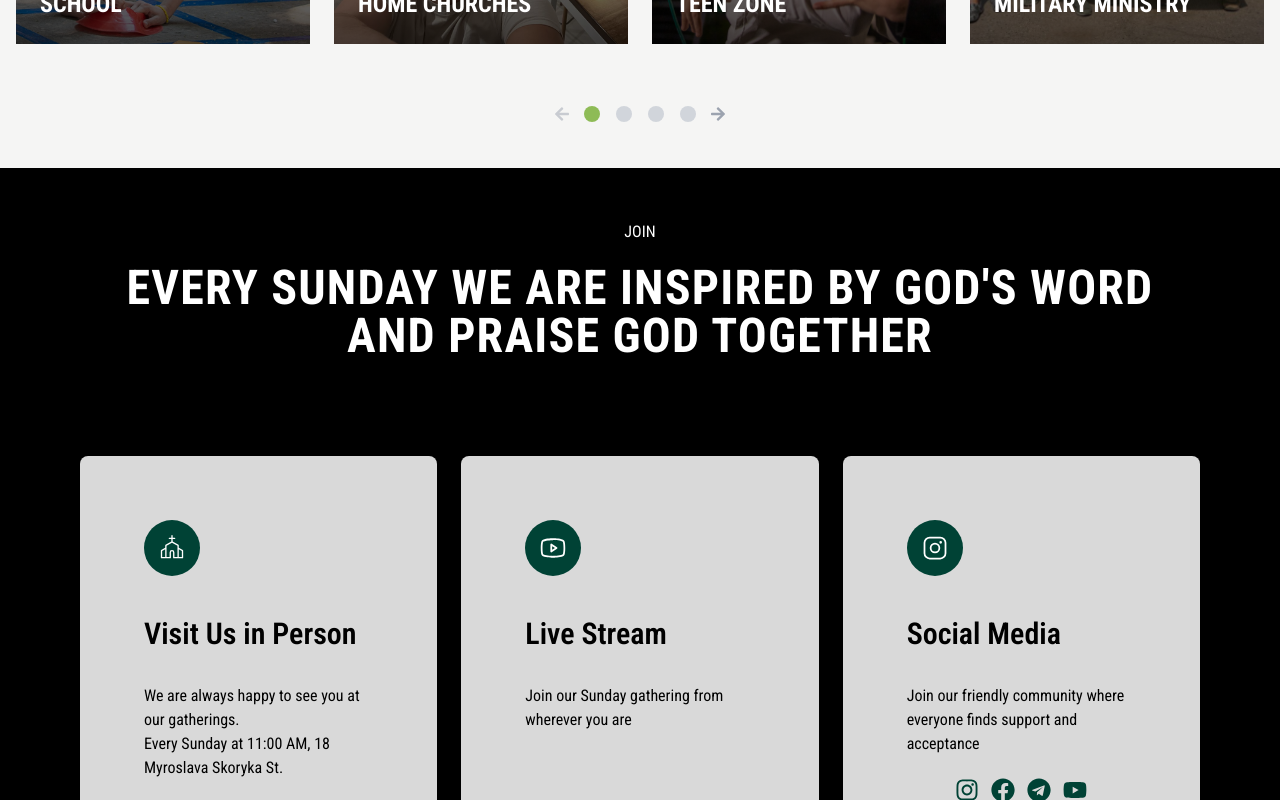
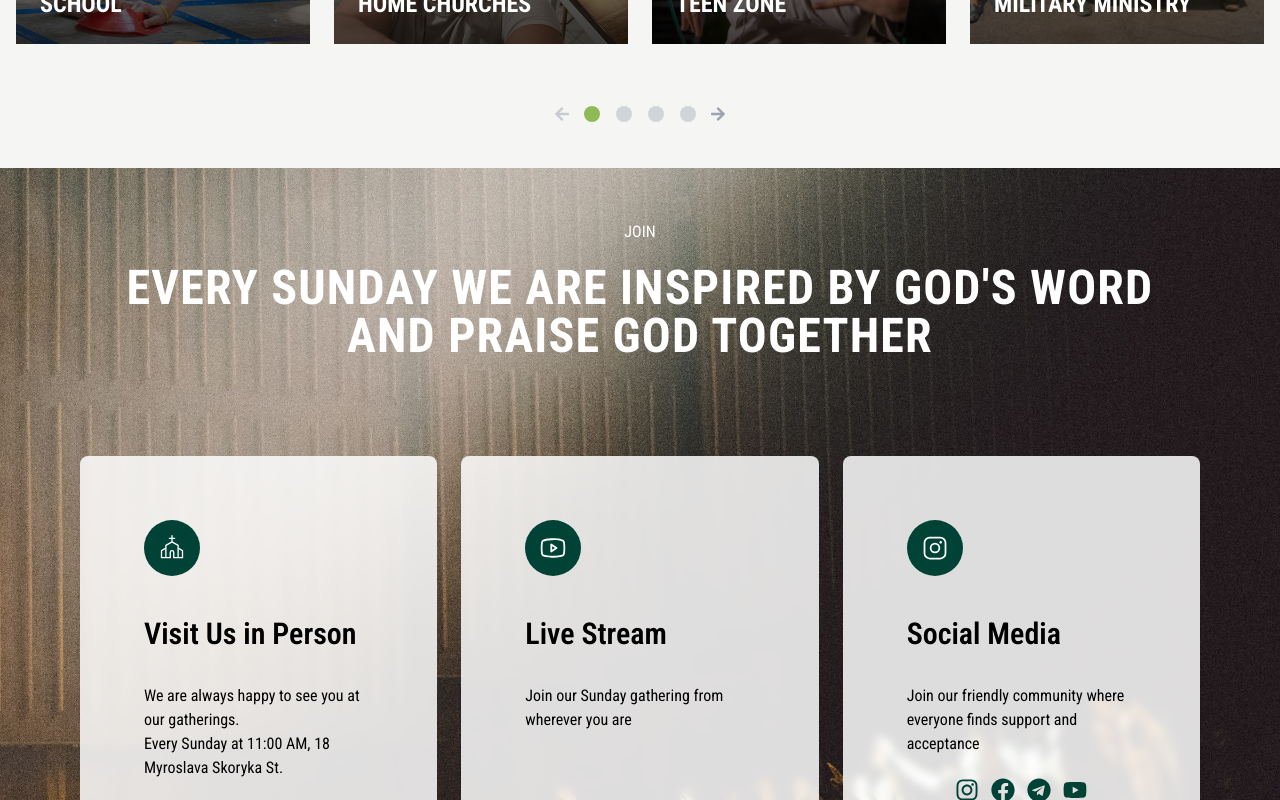
Before and after one commit to media-newhope/newhope.uz.ua, a Next.js app: page /en in a window 1280 px wide. Shown: the part 2000-2800 px from the top of the page. Built offline with nearby package versions, Linux system fonts and the light colour scheme.

Commit message:
adjustments

```diff
--- a/app/sections/about/About.section.tsx
+++ b/app/sections/about/About.section.tsx
@@ -23,7 +23,7 @@ export function AboutSection(props: PageSectionProps) {
           </Button>
         </div>
 
-        <div className="relative h-[400px] w-full rounded-lg overflow-hidden">
+        <div className="relative h-[200px] bg-center bg-cover md:h-[400px] w-full rounded-lg overflow-hidden">
           <img
             src="/images/about.jpg"
             alt="Church Community"
--- a/app/sections/gospel/GospelWidget.tsx
+++ b/app/sections/gospel/GospelWidget.tsx
@@ -118,7 +118,7 @@ export function GospelWidget({ lang }: { lang: LANGUAGE }) {
         tileContent={
           !!selectedIndex ? gospelItems[selectedIndex].details : undefined
         }
-        className="mr-6"
+        className="mb-6 md:mr-6 md:mb-0"
       />
 
       <div className="md:col-span-2 grid grid-cols-1 md:grid-cols-2 gap-6">
--- a/app/sections/hero/Hero.section.tsx
+++ b/app/sections/hero/Hero.section.tsx
@@ -11,7 +11,7 @@ export function HeroSection({ lang }: PageSectionProps) {
       <div
         className="absolute inset-0 z-0"
         style={{
-          backgroundImage: `url(/hero-background.jpg)`,
+          backgroundImage: `url(/images/intro-bg.jpg)`,
           backgroundPosition: "center",
           backgroundSize: "cover",
           backgroundRepeat: "no-repeat",
--- a/app/sections/join/Join.section.tsx
+++ b/app/sections/join/Join.section.tsx
@@ -62,7 +62,11 @@ export function JoinSection(props: PageSectionProps) {
   ];
 
   return (
-    <Section theme="dark" className="p-3 md:px-16 md:pb-28" {...props}>
+    <Section
+      theme="dark"
+      className="p-3 md:px-16 md:pb-28 bg-[url('/images/join-bg.jpg')] bg-cover bg-center"
+      {...props}
+    >
       <Section.Title subtitle={t("JOIN.TITLE")} className="mb-8 md:mb-24">
         {t("JOIN.SUBTITLE")}
       </Section.Title>
```
Also changed, not shown: public/images/intro-bg.jpg (added), public/images/join-bg.jpg (added).
